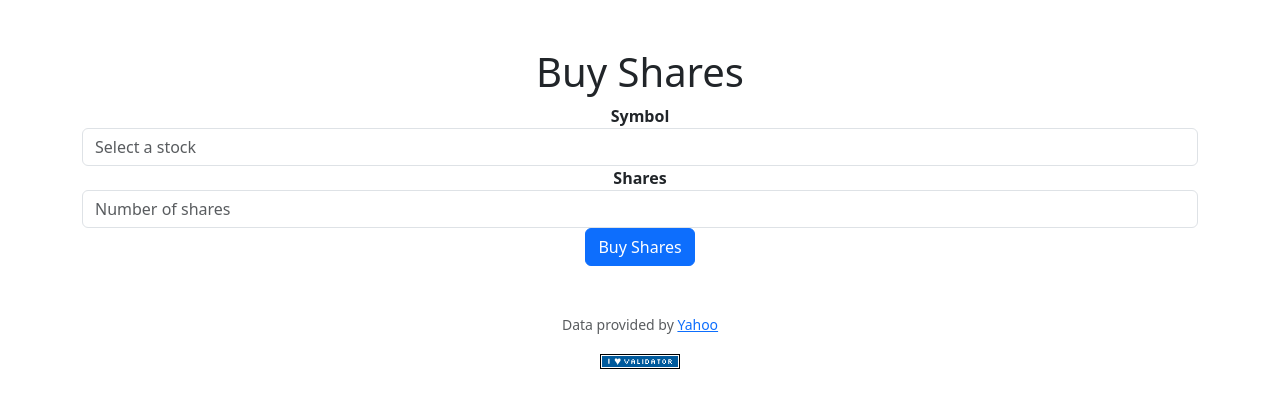
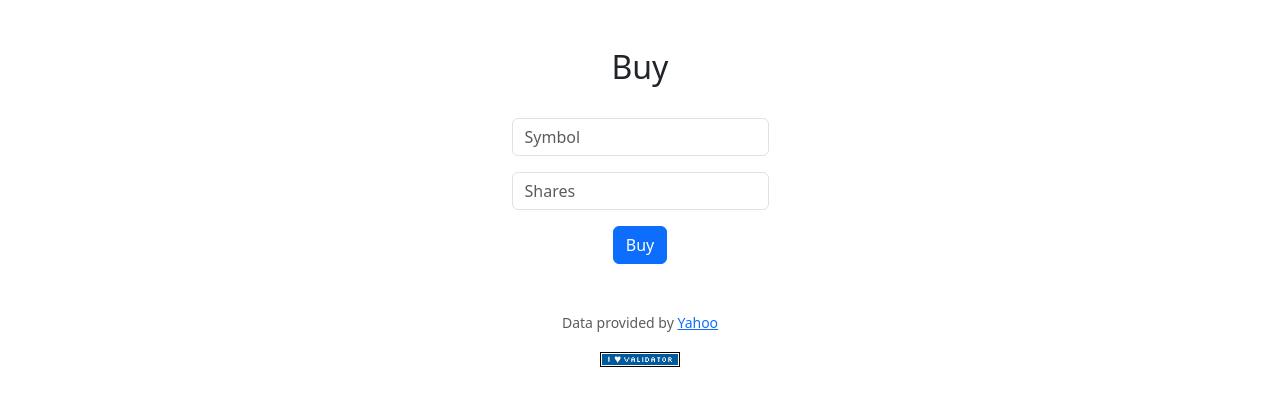
Before and after one commit to minortypo/cs50x, a Flask app: page /buy in a window 1280 px wide. Shown: the part 76-484 px from the top of the page. Run offline with Flask 3, Linux system fonts and the light colour scheme; the visitor is signed in with stand-in values (Sample User, id 1); some libraries are stand-ins or nearby versions.

Commit message:
Update buy.html

```diff
--- a/week-9/pset9/templates/buy.html
+++ b/week-9/pset9/templates/buy.html
@@ -5,12 +5,17 @@
 {% endblock %}
 
 {% block main %}
-    <h1>Buy Shares</h1>
-    <form class="form-group" action="/buy" method="post">
-        <label for="symbol"><strong>Symbol</strong></label>
-        <input class="form-control" type="text" name="symbol" id="symbol" placeholder="Select a stock">
-        <label for="shares"><strong>Shares</strong></label>
-        <input class="form-control" type="text" name="shares" id="shares" placeholder="Number of shares">
-        <button class="btn btn-primary" type="submit">Buy Shares</button>
+
+    <h2>Buy</h2>
+    <br>
+    <form action="/buy" method="post">
+        <div class="mb-3">
+            <input class="form-control mx-auto w-auto" name="symbol" id="symbol" placeholder="Symbol" type="text">
+        </div>
+        <div class="mb-3">
+            <input class="form-control mx-auto w-auto" name="shares" id="shares" placeholder="Shares" type="text">
+        </div>
+        <button class="btn btn-primary" type="submit">Buy</button>
     </form>
+
 {% endblock %}
```
